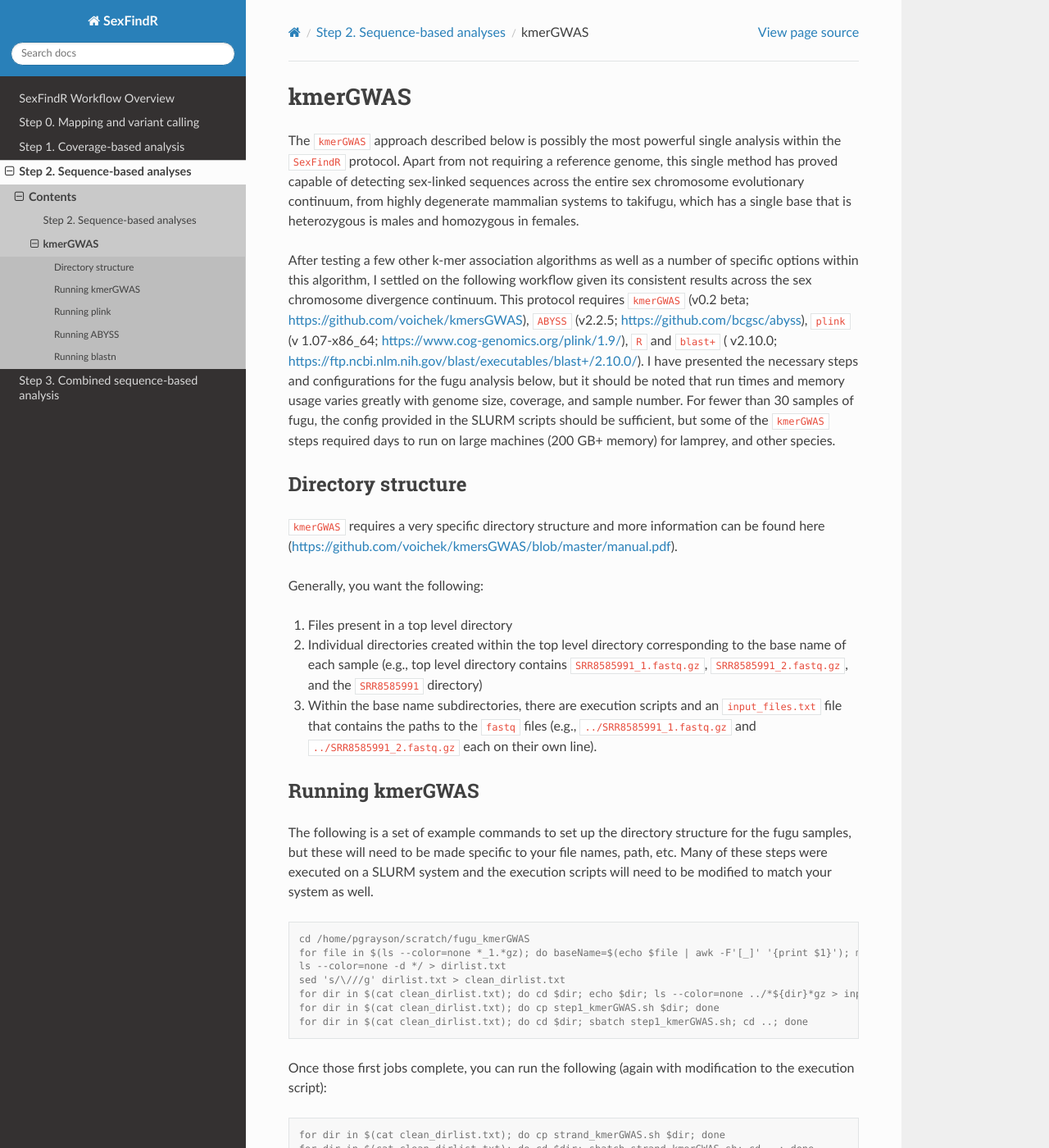
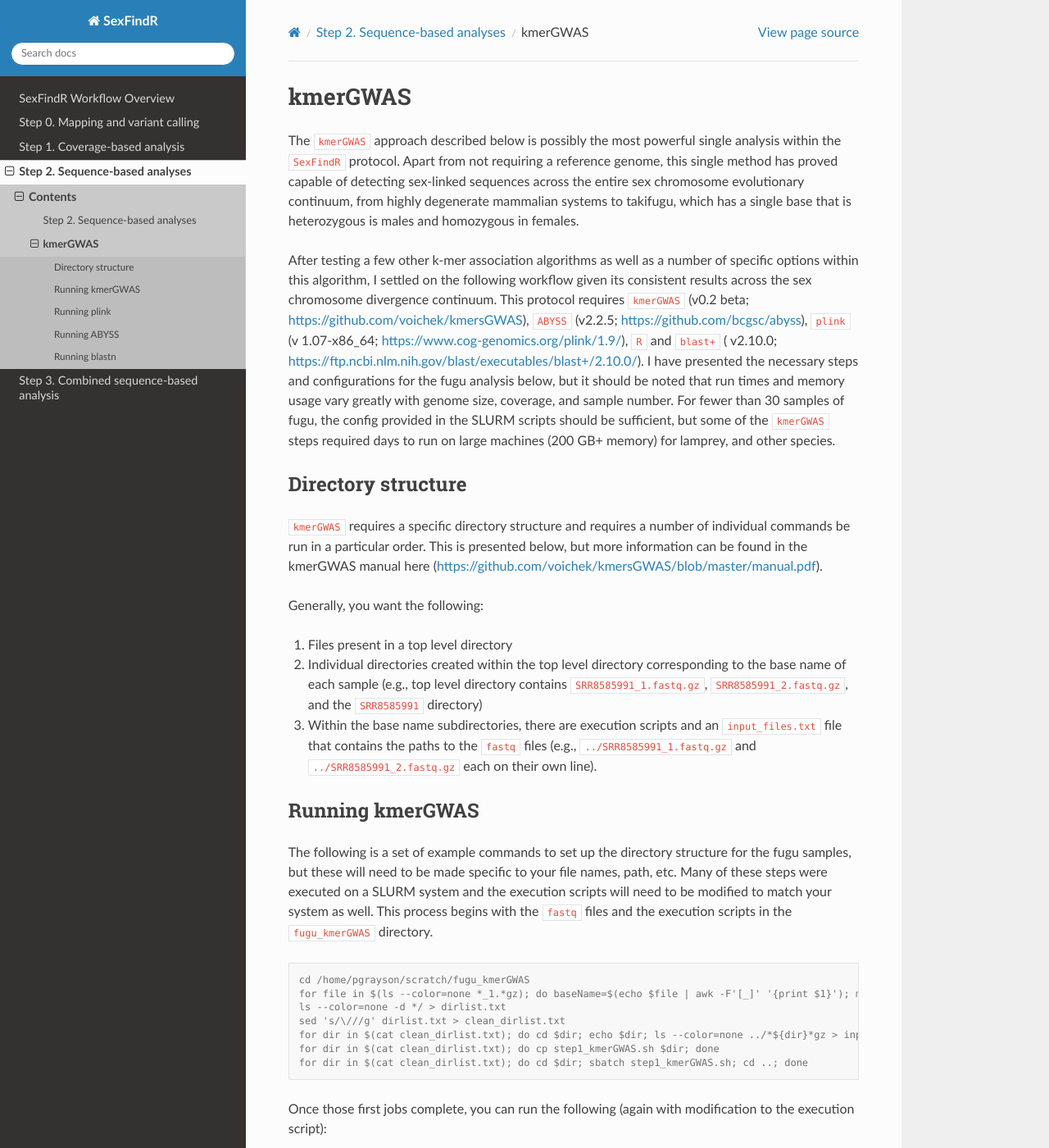
Before and after one commit to phil-grayson/SexFindR, a Sphinx documentation site: the page built from docs/source/kmerGWAS.rst, in a window 1280 px wide and 1400 px high. Shown: the whole window at 82% size. Built offline with Sphinx 7.4.7 and the Read the Docs theme 2.0.0, drawn with Linux system fonts in a browser that asks for light colours; pages that are not in the unit, such as notebooks, are missing from menus; some of the changed text lies outside the part shown.

Commit message:
kmerGWAS update

```diff
--- a/docs/source/kmerGWAS.rst
+++ b/docs/source/kmerGWAS.rst
@@ -4,12 +4,12 @@ kmerGWAS
 
 The ``kmerGWAS`` approach described below is possibly the most powerful single analysis within the ``SexFindR`` protocol. Apart from not requiring a reference genome, this single method has proved capable of detecting sex-linked sequences across the entire sex chromosome evolutionary continuum, from highly degenerate mammalian systems to takifugu, which has a single base that is heterozygous is males and homozygous in females.
 
-After testing a few other k-mer association algorithms as well as a number of specific options within this algorithm, I settled on the following workflow given its consistent results across the sex chromosome divergence continuum. This protocol requires ``kmerGWAS`` (v0.2 beta; https://github.com/voichek/kmersGWAS), ``ABYSS`` (v2.2.5; https://github.com/bcgsc/abyss), ``plink`` (v 1.07-x86_64; https://www.cog-genomics.org/plink/1.9/), ``R`` and ``blast+`` ( v2.10.0; https://ftp.ncbi.nlm.nih.gov/blast/executables/blast+/2.10.0/). I have presented the necessary steps and configurations for the fugu analysis below, but it should be noted that run times and memory usage varies greatly with genome size, coverage, and sample number. For fewer than 30 samples of fugu, the config provided in the SLURM scripts should be sufficient, but some of the ``kmerGWAS`` steps required days to run on large machines (200 GB+ memory) for lamprey, and other species.
+After testing a few other k-mer association algorithms as well as a number of specific options within this algorithm, I settled on the following workflow given its consistent results across the sex chromosome divergence continuum. This protocol requires ``kmerGWAS`` (v0.2 beta; https://github.com/voichek/kmersGWAS), ``ABYSS`` (v2.2.5; https://github.com/bcgsc/abyss), ``plink`` (v 1.07-x86_64; https://www.cog-genomics.org/plink/1.9/), ``R`` and ``blast+`` ( v2.10.0; https://ftp.ncbi.nlm.nih.gov/blast/executables/blast+/2.10.0/). I have presented the necessary steps and configurations for the fugu analysis below, but it should be noted that run times and memory usage vary greatly with genome size, coverage, and sample number. For fewer than 30 samples of fugu, the config provided in the SLURM scripts should be sufficient, but some of the ``kmerGWAS`` steps required days to run on large machines (200 GB+ memory) for lamprey, and other species.
 
 Directory structure
 -------------------
 
-``kmerGWAS`` requires a very specific directory structure and more information can be found here (https://github.com/voichek/kmersGWAS/blob/master/manual.pdf).
+``kmerGWAS`` requires a specific directory structure and requires a number of individual commands be run in a particular order. This is presented below, but more information can be found in the kmerGWAS manual here (https://github.com/voichek/kmersGWAS/blob/master/manual.pdf).
 
 Generally, you want the following:
 
@@ -20,7 +20,7 @@ Generally, you want the following:
 Running kmerGWAS
 ----------------
 
-The following is a set of example commands to set up the directory structure for the fugu samples, but these will need to be made specific to your file names, path, etc. Many of these steps were executed on a SLURM system and the execution scripts will need to be modified to match your system as well.
+The following is a set of example commands to set up the directory structure for the fugu samples, but these will need to be made specific to your file names, path, etc. Many of these steps were executed on a SLURM system and the execution scripts will need to be modified to match your system as well. This process begins with the ``fastq`` files and the execution scripts in the ``fugu_kmerGWAS`` directory.
 
 .. code-block:: console
 
@@ -56,7 +57,7 @@ Example execution scripts are provided to combine the k-mers and create the k-me
     sbatch combine_kmersGWAS.sh
     sbatch create_table_kmersGWAS.sh
 
-Once this step is completed, we generate ``plink`` binary files using the ``kmers_table_to_bed`` function. The ``phenotype.pheno`` file here contains two tab-delimited columns, ``accession_id`` and ``phenotype_value`` with the sample ID in ``accession_id`` and ``1`` or ``2`` in the ``phenotype value`` column for male or female phenotype.
+Once these steps are completed, we generate ``plink`` binary files using the ``kmers_table_to_bed`` function. The ``phenotype.pheno`` file here contains two tab-delimited columns, ``accession_id`` and ``phenotype_value`` with the sample ID in ``accession_id`` and ``1`` or ``2`` in the ``phenotype value`` column for the male or female phenotype.
 
 .. code-block:: console
 
@@ -65,7 +66,7 @@ Once this step is completed, we generate ``plink`` binary files using the ``kmer
 Running plink
 -------------
 
-Next, we run these files through ``plink`` to obtain ``p-values`` for each k-mer's association to the binary phenotype.
+Next, we run these files through ``plink`` to obtain ``p-values`` for each k-mer, representing the association between k-mer presence and phenotypic sex.
 
 .. code-block:: console
 
@@ -119,4 +120,4 @@ Then you can run blastn:
 
     blastn -query fugu_plink_abyss_output.txt -db GCF_901000725.2_fTakRub1.2_genomic.fna -outfmt 6
 
-The output file from blastn will provide top candidate regions for each contig that was assembled from the k-mers. In the case of fugu, there are only 4 contigs that all blast to NC_042303.1, but in poplar and the golden monkey, these blast outputs were parsed with an ``R`` script (e.g., poplar_kmerGWAS_blast_results.R) to visualize which genomic regions the sex-assocaited k-mers map to.
+The output file from blastn will provide top candidate regions for each contig that was assembled from the k-mers. In the case of fugu, there are only 4 contigs that all blast to NC_042303.1, but in poplar and the golden monkey, these blast outputs were parsed with an ``R`` script (e.g., ``poplar_kmerGWAS_blast_results.R``) to visualize which genomic regions the sex-assocaited k-mers map to.
```
Also changed, not shown: other parts of docs/source/kmerGWAS.rst (+3 -2 lines).
